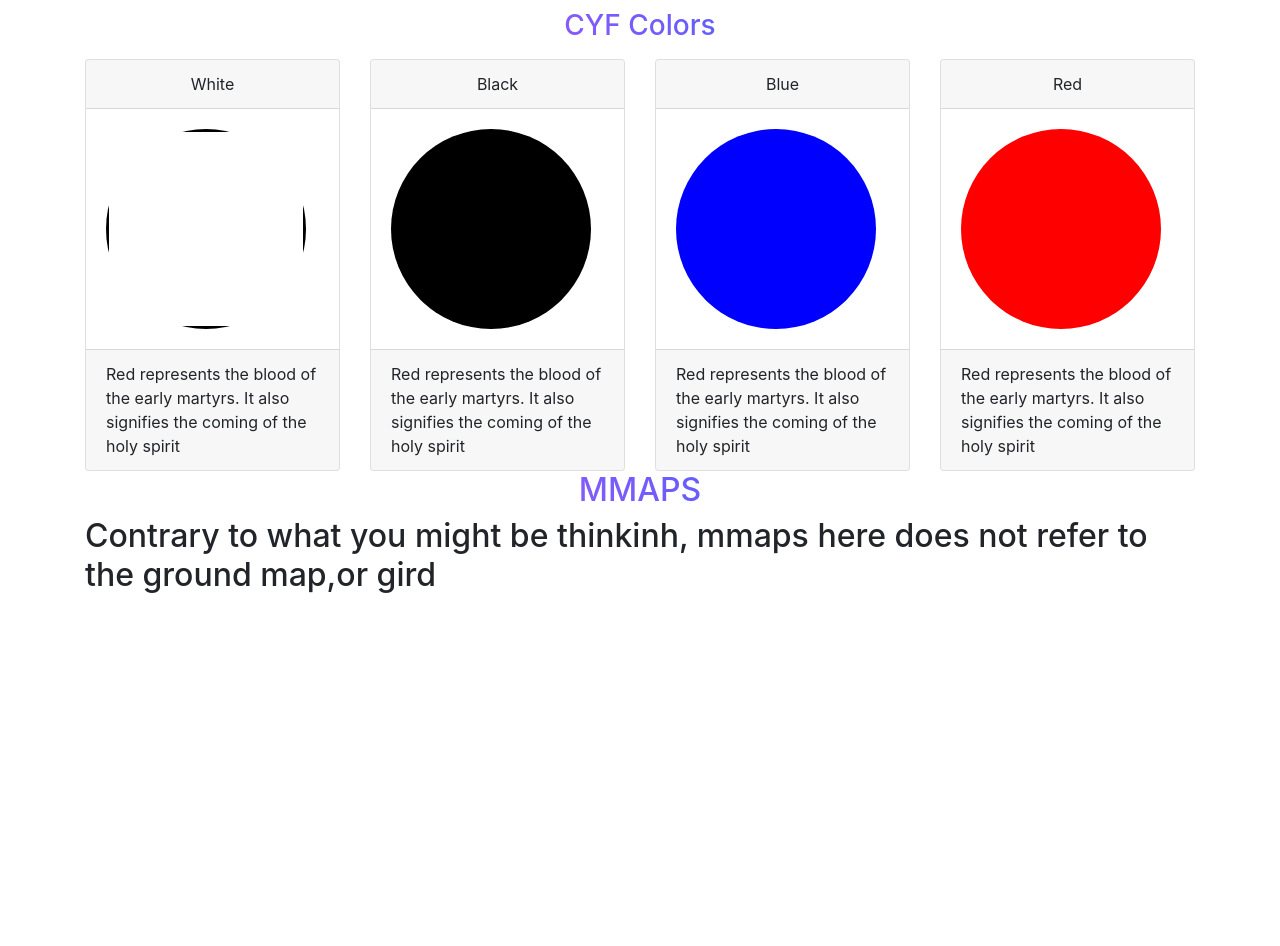
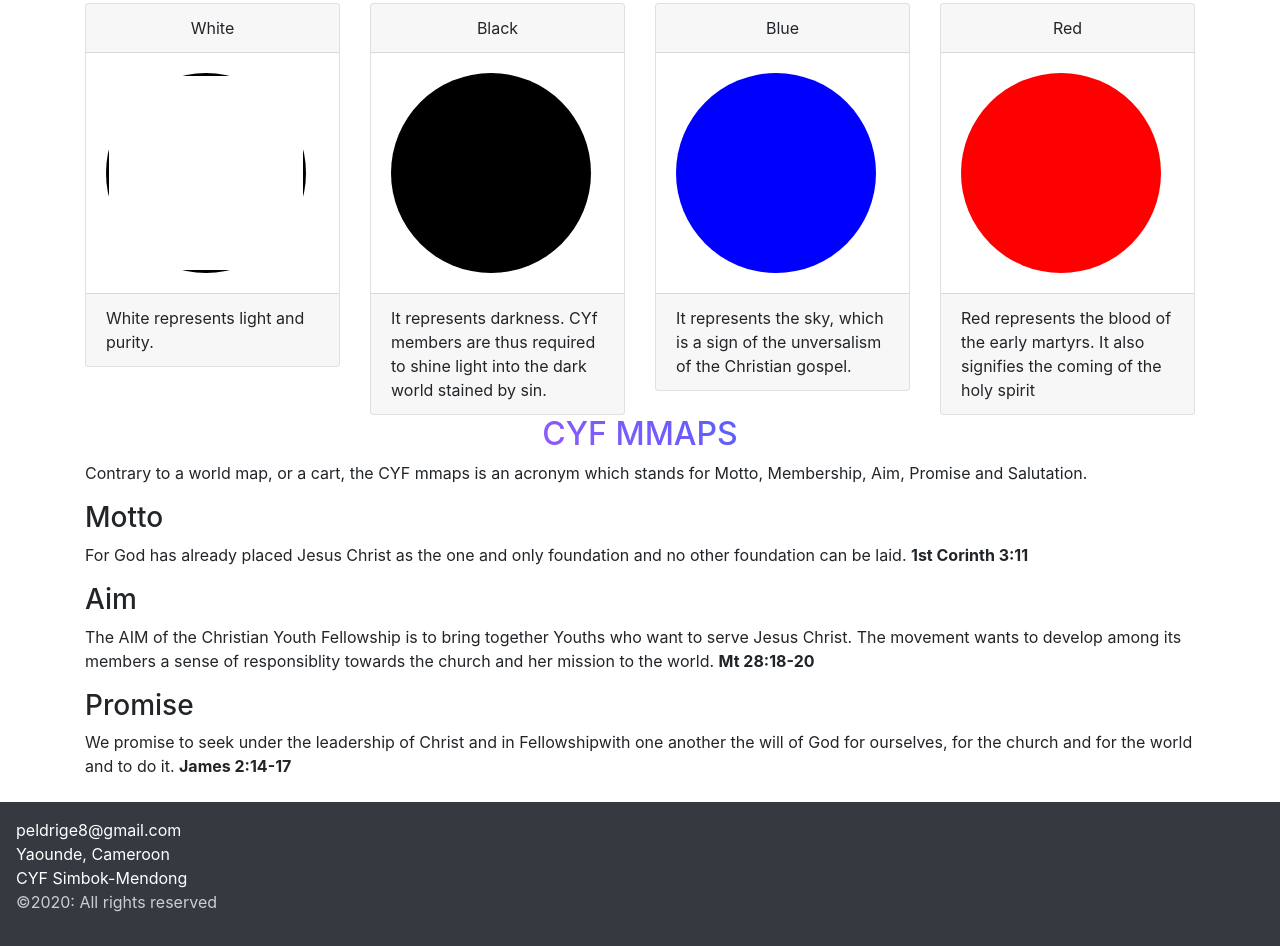
Before and after one commit to eldrige/CYF-Simbock-Ultimate, a plain HTML site: page index.html in a window 1280 px wide. Shown: the part 1221-2167 px from the top of the page. Before the commit the page ends 1823 px from the top, so only its background shows below. Drawn offline with nearby package versions, Linux system fonts and the light colour scheme.

Commit message:
done with footer

```diff
--- a/index.html
+++ b/index.html
@@ -12,12 +12,13 @@
     <link rel="stylesheet" href="./assets/node_modules/bs4/bootstrap.css" />
     <script src="./assets/node_modules/bs4/bootstrap.js" defer></script>
     <link rel="stylesheet" href="./main.css" />
+
   </head>
   <body>
     <!-- navbar should be fixed -->
     <header class="">
       <!-- navbar start -->
-      <nav class="navbar navbar-expand-md bg-dark navbar-dark">
+      <nav class="navbar navbar-expand-md bg-dark navbar-dark fixed-top">
         <!-- Brand -->
         <a class="navbar-brand" href="#">CYF</a>
 
@@ -56,7 +57,7 @@
       </div>
       <!-- jumbotron end -->
     </header>
-    <div class="container">
+    <div class="container mb-4">
       <!-- history of the movement -->
       <section class="container" id="history">
         <h2 class="text-center mt-3 heading">Brief History of the movement</h2>
@@ -98,7 +99,7 @@
                <img src="./assets/images/colors/Solid_white_bordered.png" class="rounded-circle color">
              </div>
              <div class="card-footer">
-               Red represents the blood of the early martyrs. It also signifies the coming of the holy spirit
+               White represents light and purity.
              </div>
            </div>
          </div>
@@ -109,7 +110,7 @@
                <img src="./assets/images/colors/Solid_black.png" class="rounded-circle color">
              </div>
              <div class="card-footer">
-               Red represents the blood of the early martyrs. It also signifies the coming of the holy spirit
+               It represents darkness. CYf members are thus required to shine light into the dark world stained by sin.
              </div>
            </div>
          </div>
@@ -120,7 +121,7 @@
                <img src="./assets/images/colors/Solid_blue.png" class="rounded-circle color">
              </div>
              <div class="card-footer">
-               Red represents the blood of the early martyrs. It also signifies the coming of the holy spirit
+               It represents the sky, which is a sign of the unversalism of the Christian gospel.
              </div>
            </div>
          </div>
@@ -138,13 +139,54 @@
        </div>
        <!-- colors end -->
        </section>
-       <!-- MMaps -->
-       <section class="mmaps" id="mmaps">
-         <h2 class='heading text-center'>MMAPS</h2>
-         <h2>Contrary to what you might be thinkinh, mmaps here does not refer to the ground map,or gird</h2>
+       <section class="maps" id="maps">
+         <h2 class="heading text-center">CYF MMAPS</h2>
+         <p>Contrary to a world map, or a cart, the CYF mmaps is an acronym which stands for Motto,
+            Membership, Aim, Promise and Salutation.</p>
+            <h3>Motto</h3>
+            <p>For God has already placed Jesus Christ as the one and only foundation
+              and no other foundation can be laid. <b>1st Corinth 3:11</b>
+            </p>
+            <h3>Aim</h3>
+            <p>The AIM of the Christian Youth Fellowship is to bring together Youths
+              who want to serve Jesus Christ. The movement wants to develop among its members
+              a sense of responsiblity towards the church and her mission to the world. <b>Mt 28:18-20</b>
+            </p>
+            <h3>Promise</h3>
+            <p> We promise to seek under the leadership of Christ and in Fellowshipwith one another
+              the will of God for ourselves, for the church and for the world and to do it. <b>James 2:14-17</b>
+            </p>
+            <h3></h3>
+            <p></p>
+            <h3></h3>
+            <p></p>
        </section>
+    </div>
+    <!-- footer + copyright -->
+      <section class="footer bg-dark text-white p-3 mx-10" id="footer">
+        peldrige8@gmail.com</br>
+        Yaounde, Cameroon</br>
+        CYF Simbok-Mendong</br>
+        <p class="text-left">&copy;2020: All rights reserved</p>
+      </section>
+
     <!-- bootstrap srcipts -->
     <script src="./assets/node_modules/popper/popper.js"></script>
     <script src="./assets/node_modules/jquery/jquery.js"></script>
+    <script type="text/javascript">
+      $(document).ready(function(){
+      $('a[href^="#"]').on('click',function (e) {e.preventDefault();
+
+        var target = this.hash,
+        $target = $(target);
+
+        $('html, body').stop().animate({
+            'scrollTop': $target.offset().top
+        }, 900, 'swing', function () {
+            window.location.hash = target;
+        });
+    });
+  });
+  </script>
   </body>
 </html>
--- a/main.css
+++ b/main.css
@@ -45,6 +45,12 @@ h1, h2{
     flex-wrap: wrap;
     padding: 0 4px;
   }
+  .footer{
+    background: #343a40;
+  }
+  .footer p{
+    color: rgba(255, 255, 255, 0.75);
+  }
 
   /* Create four equal columns that sits next to each other */
   .column {
```
Also changed, not shown: gallery.html (+1 -1 lines), assets/images/Exco's/WhatsApp Image 2020-05-13 at 20.18.05.jpeg (added), 1 other file.
